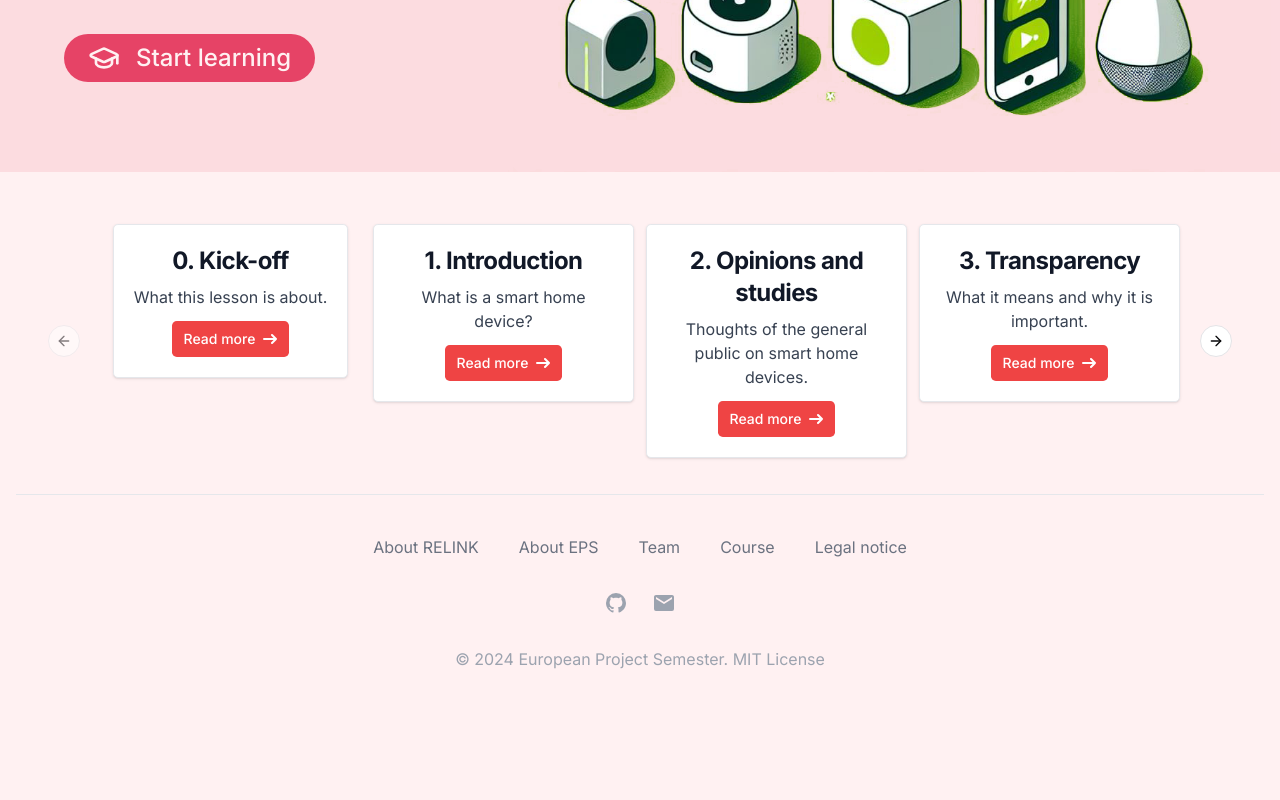
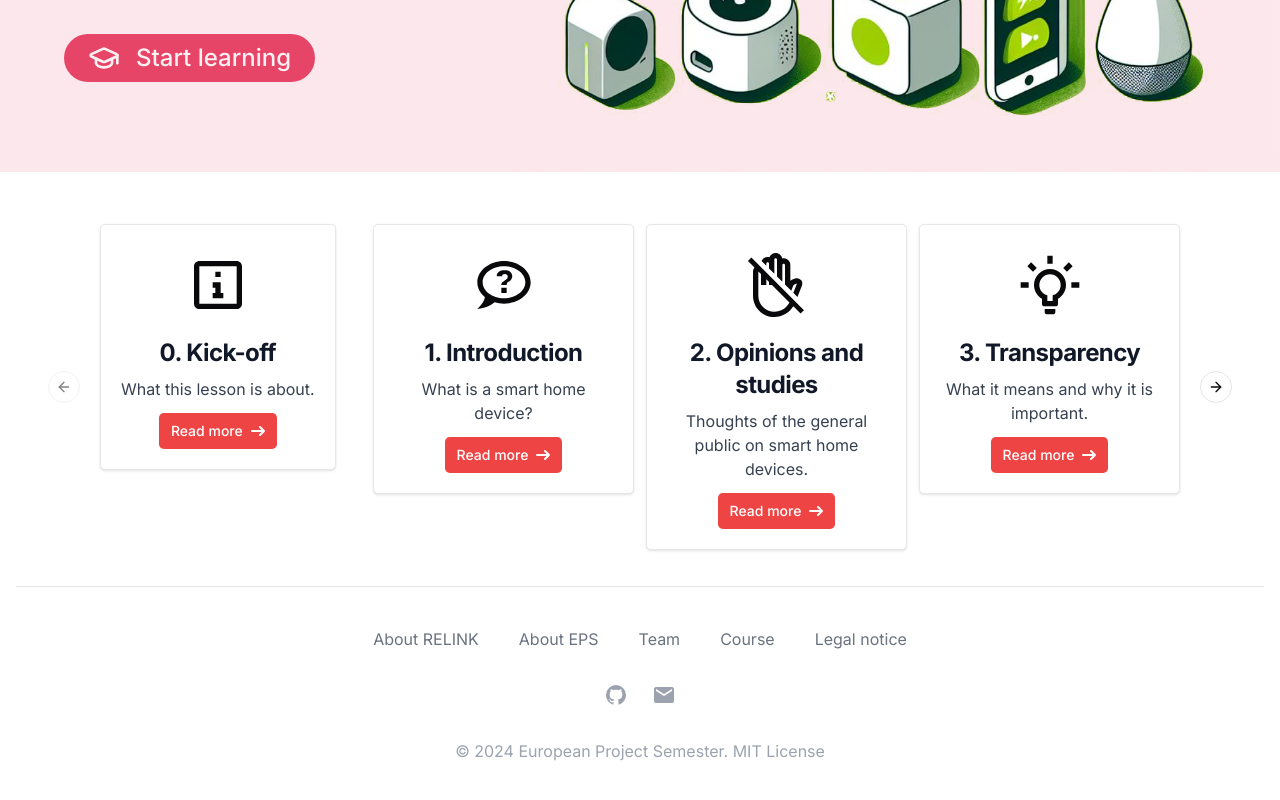
Before and after one commit to evebrnd/eps, a Next.js app: page /eps/ in a window 1280 px wide. Shown: the part 610-1410 px from the top of the page. Before the commit the page ends 1321 px from the top, so only its background shows below. Built offline with nearby package versions, Linux system fonts and the light colour scheme.

Commit message:
feat: first check

```diff
--- a/src/app/layout.tsx
+++ b/src/app/layout.tsx
@@ -27,7 +27,7 @@ export default function RootLayout({
       <html lang="en" suppressHydrationWarning>
         <body
           className={cn(
-            "min-h-screen bg-primary-foreground font-sans antialiased",
+            "min-h-screen bg-background font-sans antialiased",
             fontSans.variable
           )}>
           <Navbar />
--- a/src/app/page.tsx
+++ b/src/app/page.tsx
@@ -6,6 +6,8 @@ import HomePage from "../../public/HomePage.png"
 import Image from "next/image"
 import Link from "next/link"
 import { GraduationCap } from "lucide-react";
+
+import Icon from "@mdi/react";
 
 import {
   Carousel,
@@ -36,8 +38,8 @@ export default function Page() {
             <div className="flex flex-row justify-center lg:justify-normal">
               <Button asChild size="rounded" className="text-lg mt-14 sm:text-2xl bg-primary/80">
                 <Link href={components_chapters[0].href} replace>
-                <GraduationCap className="w-8 h-8 mr-4" />
-                Start learning
+                  <GraduationCap className="w-8 h-8 mr-4" />
+                  Start learning
                 </Link>
               </Button>
             </div>
@@ -57,14 +59,28 @@ export default function Page() {
         <Carousel className="">
           <CarouselContent className="-ml-1">
             {components_chapters.map((component, index) => (
-              <CarouselItem key={index} className="flex flex-row justify-center pl-1 md:basis-1/2 lg:basis-1/4">
+              <CarouselItem key={index} className="flex flex-row pl-1 md:basis-1/2 lg:basis-1/4">
+
                 <div className="p-1 text-center">
-                  <Card
-                    title={component.title}
-                    caption={component.description}
-                    href={component.href}
-                  />
+                  <div className="max-w-sm bg-white border border-gray-200 rounded-lg overflow-hidden shadow hover:shadow-lg active:shadow-lg">
+                    <Link href={component.href}>
+                      <Icon path={component.icon} size="4em" className="mx-auto mt-7" />
+                    </Link>
+                    <div className="p-5">
+                      <Link href={component.href}>
+                        <h5 className="mb-2 text-2xl font-bold tracking-tight text-gray-900 hover:underline hover:decoration-wavy hover:decoration-primary">{component.title}</h5>
+                      </Link>
+                      <p className="mb-3 font-normal text-gray-700">{component.description}</p>
+                      <Link href={component.href} className="inline-flex items-center px-3 py-2 text-sm font-medium text-center text-white bg-destructive rounded-lg hover:shadow-lg focus:ring-4 focus:outline-none focus:ring-blue-300">
+                        Read more
+                        <svg className="rtl:rotate-180 w-3.5 h-3.5 ms-2" aria-hidden="true" xmlns="http://www.w3.org/2000/svg" fill="none" viewBox="0 0 14 10">
+                          <path stroke="currentColor" strokeLinecap="round" strokeLinejoin="round" strokeWidth="2" d="M1 5h12m0 0L9 1m4 4L9 9" />
+                        </svg>
+                      </Link>
+                    </div>
+                  </div>
                 </div>
+
               </CarouselItem>
             ))}
           </CarouselContent>
--- a/src/utils/constants.ts
+++ b/src/utils/constants.ts
@@ -1,3 +1,13 @@
+import {
+    mdiRobotConfused,
+    mdiChip,
+    mdiInformationSlabBoxOutline,
+    mdiChatQuestionOutline,
+    mdiCogOffOutline,
+    mdiHandBackLeftOffOutline,
+    mdiLightbulbOnOutline
+} from "@mdi/js";
+
 export const components_about: { title: string; href: string; description: string }[] = [
     {
         title: "Our team",
@@ -19,53 +29,62 @@ export const components_about: { title: string; href: string; description: strin
     }
 ]
 
-export const components_chapters: { title: string; href: string; description: string }[] = [
+export const components_chapters: { title: string; href: string; description: string, icon: string }[] = [
     {
         title: "0. Kick-off",
         href: "/chapters/kickoff",
         description:
             "What this lesson is about.",
+        icon: mdiInformationSlabBoxOutline,
     },
     {
         title: "1. Introduction",
         href: "/chapters/one",
         description:
             "What is a smart home device?",
+        icon: mdiChatQuestionOutline,
     },
     {
         title: "2. Opinions and studies",
         href: "/chapters/two",
         description:
             "Thoughts of the general public on smart home devices.",
+        icon: mdiHandBackLeftOffOutline,
     },
     {
         title: "3. Transparency",
         href: "/chapters/three",
         description:
             "What it means and why it is important.",
+        icon: mdiLightbulbOnOutline,
+
     },
     {
         title: "4. Internal workings",
         href: "/chapters/four",
         description:
             "Internals working of smart home devices.",
+        icon: mdiChip,
     },
     {
         title: "5. Artificial Intelligence",
         href: "/chapters/five",
         description:
             "The role of AI in smart home devices.",
+        icon: mdiRobotConfused,
     },
     {
         title: "6. Usabilities and Dangers",
         href: "/chapters/six",
         description:
             "The usabilities and dangers of smart home devices.",
+        icon: mdiCogOffOutline,
     },
     {
         title: "Resources",
         href: "/chapters/resources",
         description:
             "To go further on resources for privacy in smart homes.",
+        icon: mdiCogOffOutline,
     }
 ]
```
